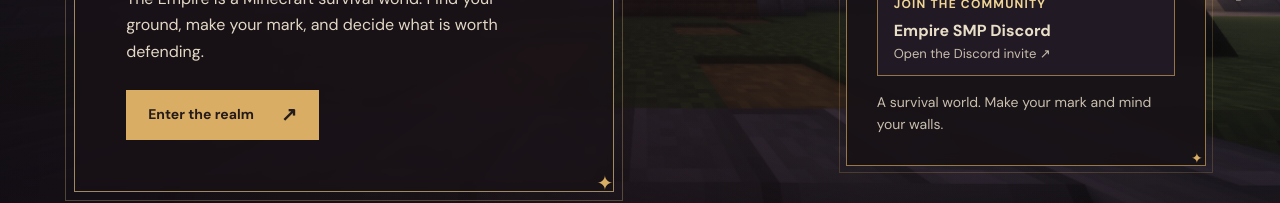
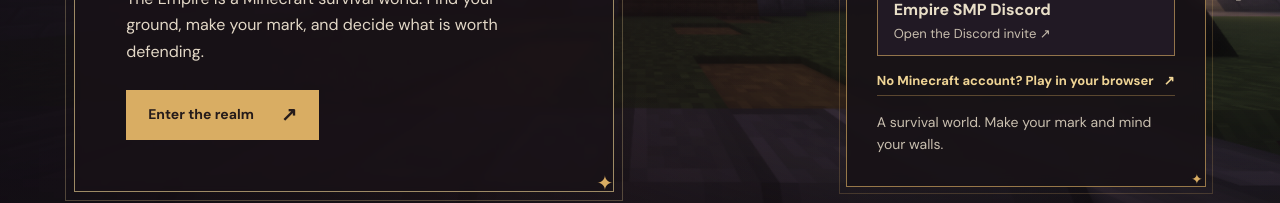
Before and after one commit to RonakChavda-Dev/empire-smp-website, a Next.js app: page / in a window 1280 px wide. Shown: the part 556-759 px from the top of the page. Built offline with nearby package versions, Linux system fonts and the light colour scheme; no server answers.

Commit message:
Add eaglercraft links

```diff
--- /dev/null
+++ b/app/components/BrowserPlay.tsx
@@ -0,0 +1,17 @@
+import { browserPlayUrl } from "../lib/site";
+import Reveal from "./Reveal";
+
+export default function BrowserPlay() {
+  return (
+    <Reveal className="browser-play" id="play-in-browser">
+      <div className="browser-play-copy">
+        <p className="eyebrow">No account? No launcher?</p>
+        <h3>Play straight from<br />your browser.</h3>
+        <p>Don&apos;t own Minecraft Java Edition or a launcher? Eaglercraft runs Minecraft in a browser tab. Open it, head to Multiplayer, and join Empire. You don&apos;t need to download anything.</p>
+      </div>
+      <a className="gold-button browser-play-button" href={browserPlayUrl} target="_blank" rel="noopener noreferrer">
+        Play in browser <span aria-hidden="true">↗</span>
+      </a>
+    </Reveal>
+  );
+}
--- a/app/components/Faq.tsx
+++ b/app/components/Faq.tsx
@@ -6,7 +6,7 @@
 const answers = [
   { question: "Is Empire SMP griefable?", answer: "Yes. Builds and items are not protected from other players. Choose your base, alliances, and risks with that in mind." },
   { question: "What is the goal of the server?", answer: "Survive, grow, and have fun. Build a home, start a settlement, explore, trade, compete, or set your own goal." },
-  { question: "How can I join?", answer: "Add theempiresmp.play.hosting to your Minecraft server list, then join the community at discord.gg/r8Tp55WBbS." },
+  { question: "How can I join?", answer: "Add theempiresmp.play.hosting to your Minecraft server list, then join the community at discord.gg/r8Tp55WBbS. No Minecraft account or launcher? Play in your browser at eymenwsmc.site." },
   { question: "Which version or edition do I need?", answer: "Use Minecraft Java Edition 1.8 to 26.3 and also works on Eaglercraft but only 26.2/26.3 Eaglercraft" },
 ];
 
--- a/app/components/JoinSection.tsx
+++ b/app/components/JoinSection.tsx
@@ -1,3 +1,4 @@
+import BrowserPlay from "./BrowserPlay";
 import Reveal from "./Reveal";
 
 const realmNotes = [
@@ -12,6 +13,7 @@
       <div className="join-sky" aria-hidden="true" />
       <div className="section-frame join-frame">
         <Reveal className="join-heading"><p className="eyebrow">Before you join</p><h2 id="before-you-join-title">Your place in<br />the realm awaits.</h2><p>Connect with Minecraft 26.3 or the latest version compatible with the server. Empire is a shared survival world where your choices shape what comes next.</p></Reveal>
+        <BrowserPlay />
         <Reveal className="realm-charter">
           <div className="charter-heading">
             <h3>A realm<br />without guarantees.</h3>
--- a/app/components/Reveal.tsx
+++ b/app/components/Reveal.tsx
@@ -2,7 +2,7 @@
 
 import { useEffect, useRef } from "react";
 
-export default function Reveal({ children, className = "", delay = 0 }: { children: React.ReactNode; className?: string; delay?: number }) {
+export default function Reveal({ children, className = "", delay = 0, id }: { children: React.ReactNode; className?: string; delay?: number; id?: string }) {
   const ref = useRef<HTMLDivElement>(null);
   useEffect(() => {
     const element = ref.current;
@@ -25,5 +25,5 @@
     observer.observe(element);
     return () => observer.disconnect();
   }, []);
-  return <div ref={ref} className={className} style={{ "--reveal-delay": `${delay}ms` } as React.CSSProperties}>{children}</div>;
+  return <div ref={ref} id={id} className={className} style={{ "--reveal-delay": `${delay}ms` } as React.CSSProperties}>{children}</div>;
 }
--- a/app/globals.css
+++ b/app/globals.css
@@ -613,6 +613,46 @@
 .realm-panel .join-actions-compact .join-action-hint {
   font-size: 13px;
 }
+.realm-panel-browser {
+  position: relative;
+  display: inline-flex;
+  gap: 10px;
+  align-items: center;
+  margin-top: 14px;
+  padding-bottom: 4px;
+  color: var(--gold-light);
+  border-bottom: 1px solid rgba(217, 173, 99, 0.35);
+  font-size: 13px;
+  font-weight: 700;
+  white-space: nowrap;
+  transition: color 0.25s ease;
+}
+.realm-panel-browser::after {
+  content: "";
+  position: absolute;
+  inset: auto 0 -1px;
+  height: 1px;
+  background: var(--parchment);
+  transform: scaleX(0);
+  transform-origin: left;
+  transition: transform 0.45s var(--ease);
+}
+.realm-panel-browser span {
+  display: inline-block;
+  transition: transform 0.3s var(--ease);
+}
+.realm-panel-browser:hover,
+.realm-panel-browser:focus-visible {
+  color: var(--parchment);
+}
+.realm-panel-browser:hover::after,
+.realm-panel-browser:focus-visible::after {
+  transform: scaleX(1);
+}
+.realm-panel-browser:hover span,
+.realm-panel-browser:focus-visible span {
+  transform: translate(3px, -3px);
+}
 .realm-panel-note {
   margin: 16px 0 0;
   color: var(--muted);
@@ -1047,6 +1087,44 @@
 .copy-fallback code {
   user-select: all;
 }
+.browser-play {
+  display: grid;
+  grid-template-columns: minmax(0, 1fr) auto;
+  gap: clamp(28px, 5vw, 72px);
+  align-items: center;
+  margin-top: clamp(58px, 6vw, 88px);
+  padding: clamp(32px, 5vw, 64px);
+  color: var(--parchment);
+  background: var(--night-2);
+  border: 1px solid rgba(217, 173, 99, 0.62);
+  scroll-margin-top: 100px;
+}
+.browser-play .eyebrow {
+  color: var(--gold-light);
+}
+.browser-play h3 {
+  margin: 0;
+  color: var(--parchment);
+  font-family: var(--serif);
+  font-size: clamp(38.16px, 4.6vw, 61.48px);
+  font-weight: 500;
+  letter-spacing: -0.04em;
+  line-height: 0.95;
+  text-wrap: balance;
+}
+.browser-play-copy > p:last-child {
+  max-width: 56ch;
+  margin: 20px 0 0;
+  color: #d3c4b7;
+  font-size: 16px;
+  line-height: 1.65;
+}
+.browser-play-button {
+  min-height: 58px;
+  padding-inline: 28px;
+  font-size: 15px;
+  white-space: nowrap;
+}
 .realm-charter {
   display: grid;
   grid-template-columns: minmax(260px, 0.82fr) minmax(0, 1.18fr);
@@ -1759,6 +1837,15 @@
   .join-heading h2 {
     font-size: clamp(57.24px, 15.9vw, 77.38px);
   }
+  .browser-play {
+    grid-template-columns: 1fr;
+    gap: 28px;
+    margin-top: 63px;
+    padding: 34px 25px;
+  }
+  .browser-play-button {
+    width: 100%;
+  }
   .realm-charter {
     grid-template-columns: 1fr;
     gap: 34px;
--- a/app/lib/site.ts
+++ b/app/lib/site.ts
@@ -1,3 +1,5 @@
 export const siteUrl = new URL(
   process.env.NEXT_PUBLIC_SITE_URL ?? "https://empiresmp.pages.dev",
 );
+
+export const browserPlayUrl = "https://eymenwsmc.site/";
--- a/app/page.tsx
+++ b/app/page.tsx
@@ -7,6 +7,7 @@
 import ServerPresence from "./components/ServerPresence";
 import SiteHeader from "./components/SiteHeader";
 import JoinActions from "./components/JoinActions";
+import { browserPlayUrl } from "./lib/site";
 
 export default function HomePage() {
   return (
@@ -30,6 +31,7 @@
             </div>
             <ServerPresence />
             <JoinActions compact />
+            <a className="realm-panel-browser" href={browserPlayUrl} target="_blank" rel="noopener noreferrer">No Minecraft account? Play in your browser <span aria-hidden="true">↗</span></a>
             <p className="realm-panel-note">A survival world. Make your mark and mind your walls.</p>
           </aside>
           <div className="hero-caption"><span>THE KEEP AT DUSK</span><span>One world. Your story.</span></div>
```
